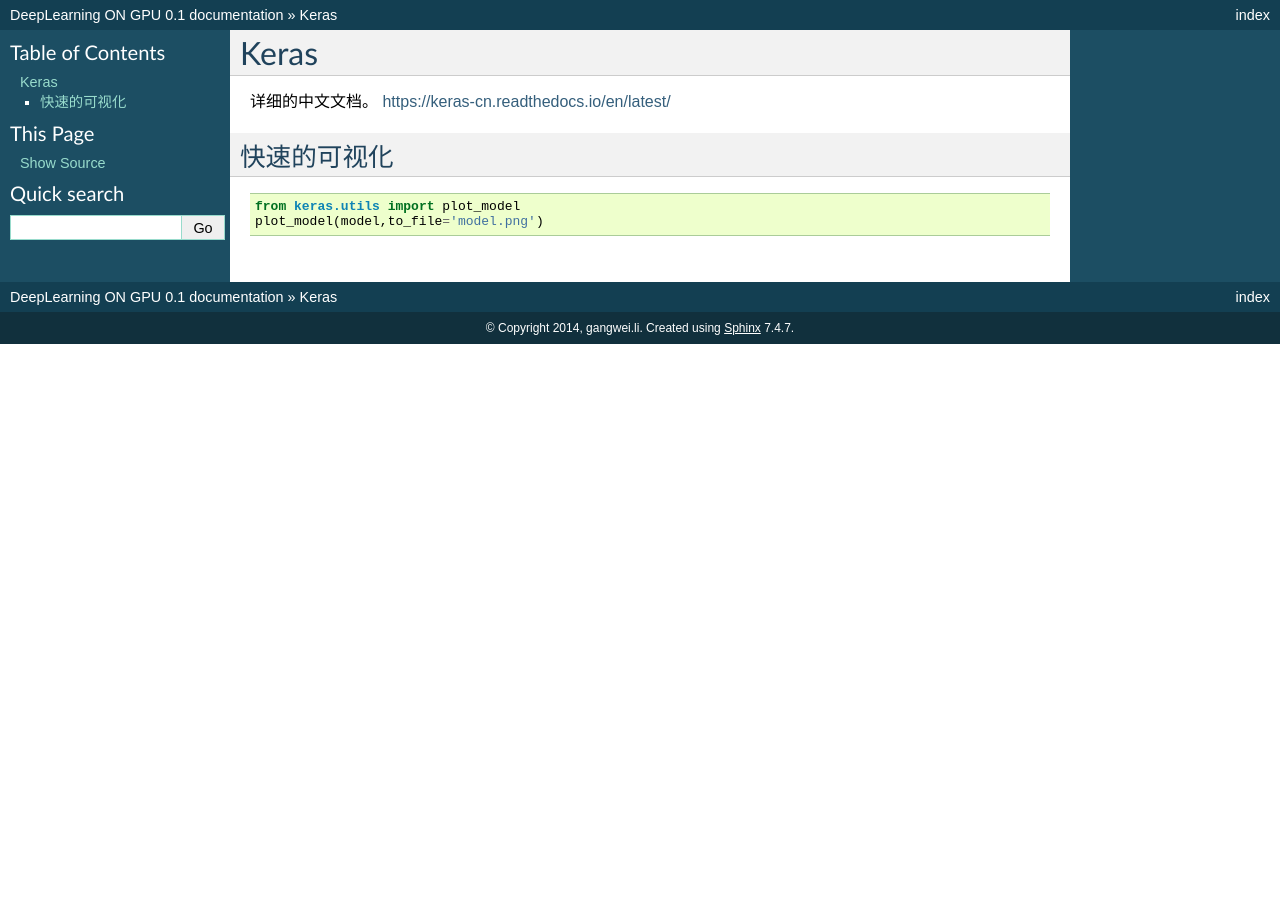
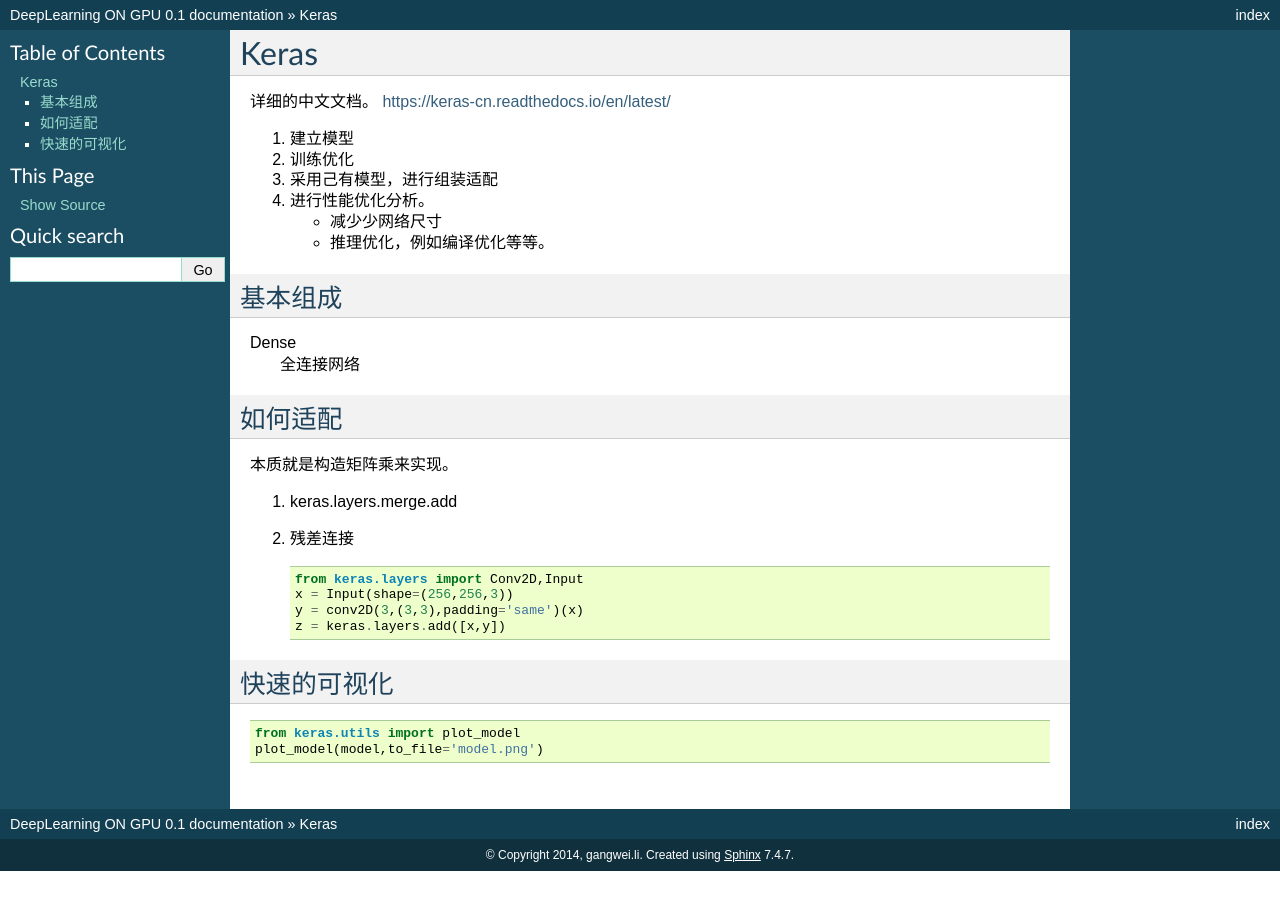
Before and after one commit to gwli/DeepLearningOnGPU, a Sphinx documentation site: the page built from source/Stage_3/Keras.rst, in a window 1280 px wide. Built offline with Sphinx 7.4.7, drawn with Linux system fonts in a browser that asks for light colours.

Commit message:
Dense 的网络

```diff
--- a/source/Stage_3/Keras.rst
+++ b/source/Stage_3/Keras.rst
@@ -3,6 +3,37 @@
 
 详细的中文文档。 https://keras-cn.readthedocs.io/en/latest/
 
+
+#. 建立模型
+#. 训练优化
+#. 采用己有模型，进行组装适配
+#. 进行性能优化分析。
+
+   - 减少少网络尺寸
+   - 推理优化，例如编译优化等等。
+
+
+基本组成
+========
+
+Dense
+   全连接网络
+
+
+如何适配
+========
+
+本质就是构造矩阵乘来实现。
+
+#. keras.layers.merge.add
+#. 残差连接
+
+   .. code-block:: python
+
+      from keras.layers import Conv2D,Input
+      x = Input(shape=(256,256,3))
+      y = conv2D(3,(3,3),padding='same')(x)
+      z = keras.layers.add([x,y])
 
 快速的可视化
 =============
```
